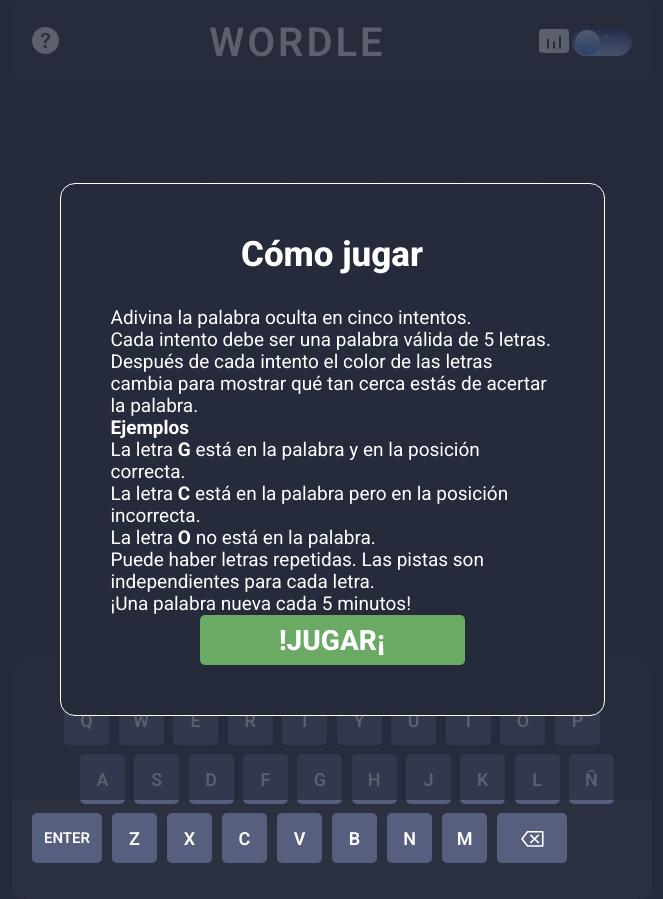
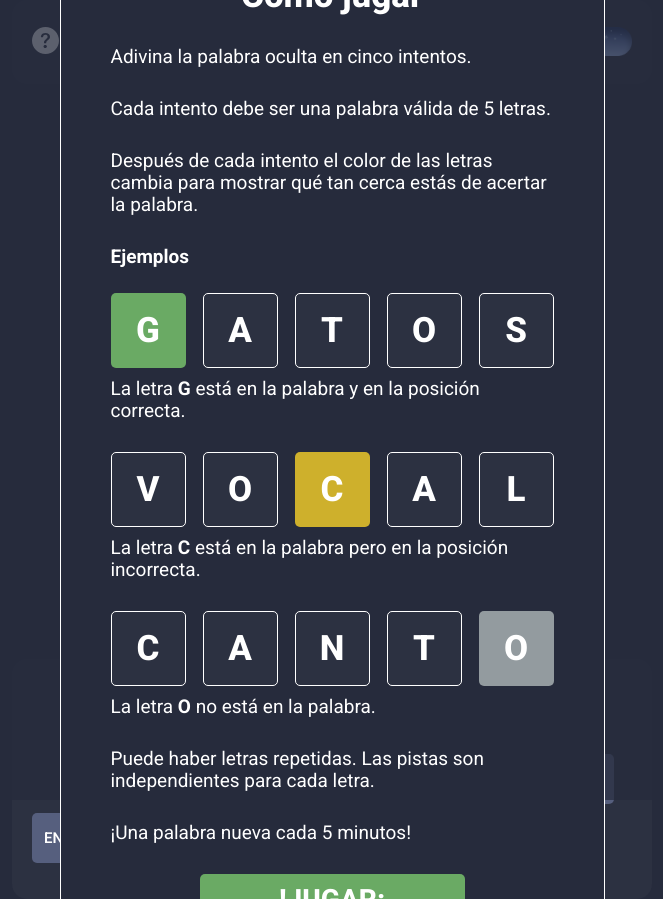
Before and after one commit to evilvic/wordle, a React (Vite) app: page / in a window 1280 px wide. Shown: the whole page, without its empty margins (308-971 px from the left). Built offline with nearby package versions, Linux system fonts and the light colour scheme; no server answers.

Commit message:
finish instructions layout

```diff
--- a/src/components/Instructions.jsx
+++ b/src/components/Instructions.jsx
@@ -20,20 +20,41 @@
           para mostrar qué tan cerca estás de acertar la palabra.
         </p>
         <h3>Ejemplos</h3>
+        <div className='board__row'>
+          <div className='board__box board__box--green'>G</div>
+          <div className='board__box board__box--border'>A</div>
+          <div className='board__box board__box--border'>T</div>
+          <div className='board__box board__box--border'>O</div>
+          <div className='board__box board__box--border'>S</div>
+        </div>
         <p>
           La letra <b>G</b> está en la palabra y en la posición
           correcta.
         </p>
+        <div className='board__row'>
+          <div className='board__box board__box--border'>V</div>
+          <div className='board__box board__box--border'>O</div>
+          <div className='board__box board__box--yellow'>C</div>
+          <div className='board__box board__box--border'>A</div>
+          <div className='board__box board__box--border'>L</div>
+        </div>
         <p>
           La letra <b>C</b> está en la palabra pero en la
           posición incorrecta.
         </p>
+        <div className='board__row'>
+          <div className='board__box board__box--border'>C</div>
+          <div className='board__box board__box--border'>A</div>
+          <div className='board__box board__box--border'>N</div>
+          <div className='board__box board__box--border'>T</div>
+          <div className='board__box board__box--gray'>O</div>
+        </div>
         <p>La letra <b>O</b> no está en la palabra.</p>
         <p>
           Puede haber letras repetidas. Las pistas son
           independientes para cada letra.
         </p>
-        <p>¡Una palabra nueva cada 5 minutos!</p>
+        <p className='instructions__time'>¡Una palabra nueva cada 5 minutos!</p>
         <button
           className='g__dialog-btn'
           onClick={ () => toggleInstructions() }
--- a/src/styles/index.css
+++ b/src/styles/index.css
@@ -66,6 +66,7 @@
   line-height: 22px;
   text-align: left;
   width: 100%;
+  margin-bottom: 25px;
 }
 
 p {
@@ -193,9 +194,16 @@
   align-items: center;
 }
 
-.instructions__title {
-  margin-bottom: 32px;
+.instructions__title, .instructions__time {
+  margin-bottom: 30px;
 }
+
+.instructions > p {
+  margin-bottom: 30px;
+}
+
+
+
 .stats > p {
   width: 100%;
   text-align: center;
```
